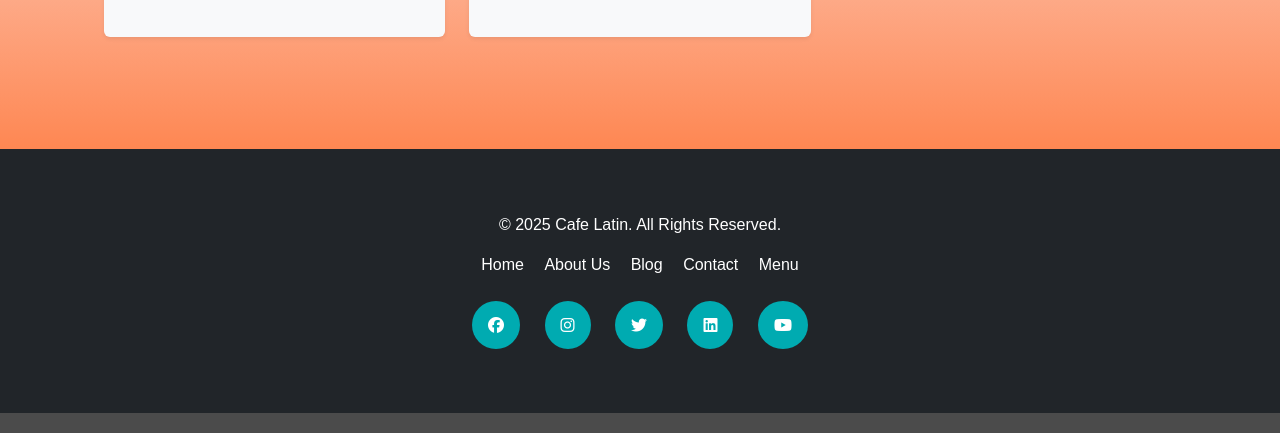
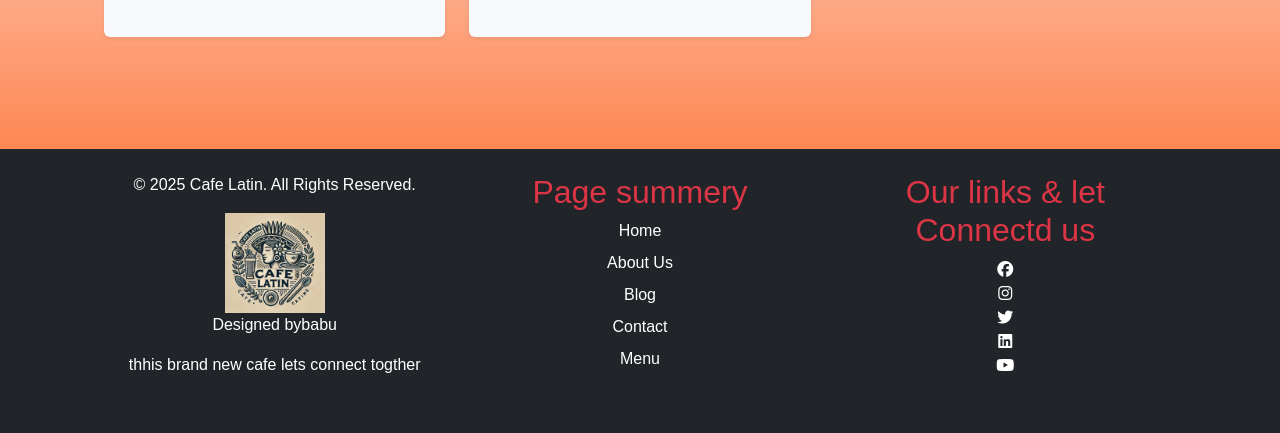
Before and after one commit to gbabu0/latiya, a plain HTML site: page index.html in a window 1280 px wide. Shown: the part 5671-6104 px from the top of the page. Drawn offline with nearby package versions, Linux system fonts and the light colour scheme; a script that the page names is missing; files whose address does not match are found by name.

Commit message:
index.html

```diff
--- a/index.html
+++ b/index.html
@@ -483,28 +483,43 @@
 
 
   <!-- Footer Section -->
-   <section class="footer" id="footer">
-  <footer class="bg-dark text-white footer-section">
-    <div class="container text-center">
-      <p>&copy; 2025 Cafe Latin. All Rights Reserved.</p>
-      <nav>
-        <a href="#home" class=" mx-2">Home</a>
-        <a href="#about-us" class=" mx-2">About Us</a>
-        <a href="#blog" class=" mx-2">Blog</a>
-        <a href="#contact" class=" mx-2">Contact</a>
-        <a class="mx-2" href="#menu">Menu</a>
-      </nav><br>
-      <div class="social-icons ">
-        <i class="fa-brands fa-facebook p-3"></i>
-        <i class="fa-brands fa-instagram p-3"></i>
-        <i class="fa-brands fa-twitter p-3"></i>
-        <i class="fa-brands fa-linkedin p-3"></i>
-        <i class="fa-brands fa-youtube p-3"></i>
+    <footer class="bg-dark text-white footer-section">
+    <div class="container text-center py-4">
+        <div class="row">
+            <!-- First Column -->
+            <div class="col-md-4 mb-3">
+                <p>&copy; 2025 Cafe Latin. All Rights Reserved.</p>
+                <img src="Cafe Latin logo with a color of your choice.png" alt="Cafe Latin Logo" style="max-width: 100px;">
+                <p>Designed bybabu</p>
+                <p>thhis brand new cafe lets connect togther</p>
+            </div>
+            <!-- Second Column -->
+            <div class="col-md-4 mb-3">
+              <h2 class="text-danger">Page summery</h2>
+                <nav>
+                    <a href="#home" class="d-block text-decoration-none text-white mb-2">Home</a>
+                    <a href="#about-us" class="d-block text-decoration-none text-white mb-2">About Us</a>
+                    <a href="#blog" class="d-block text-decoration-none text-white mb-2">Blog</a>
+                    <a href="#contact" class="d-block text-decoration-none text-white mb-2">Contact</a>
+                    <a href="#menu" class="d-block text-decoration-none text-white mb-2">Menu</a>
+                </nav>
+            </div>
+            <!-- Third Column -->
+            <div class="col-md-4 mb-3">
+              <h2 class="text-danger">Our links & let Connectd us</h2>
+                <div class="social-icons">
 
+                    <a href="#" class="text-white mx-2"><i class="fa-brands fa-facebook"></i></a><br>
+                    <a href="#" class="text-white mx-2"><i class="fa-brands fa-instagram"></i></a><br>
+                    <a href="#" class="text-white mx-2"><i class="fa-brands fa-twitter"></i></a><br>
+                    <a href="#" class="text-white mx-2"><i class="fa-brands fa-linkedin"></i></a><br>
+                    <a href="#" class="text-white mx-2"><i class="fa-brands fa-youtube"></i></a><br>
+                </div>
+            </div>
+        </div>
+    </div>
+</footer>
 
-      </div>
-    </div>
-  </footer>
 
   <!-- Chatbot Section -->
   <button id="chatbot-toggler">
```
